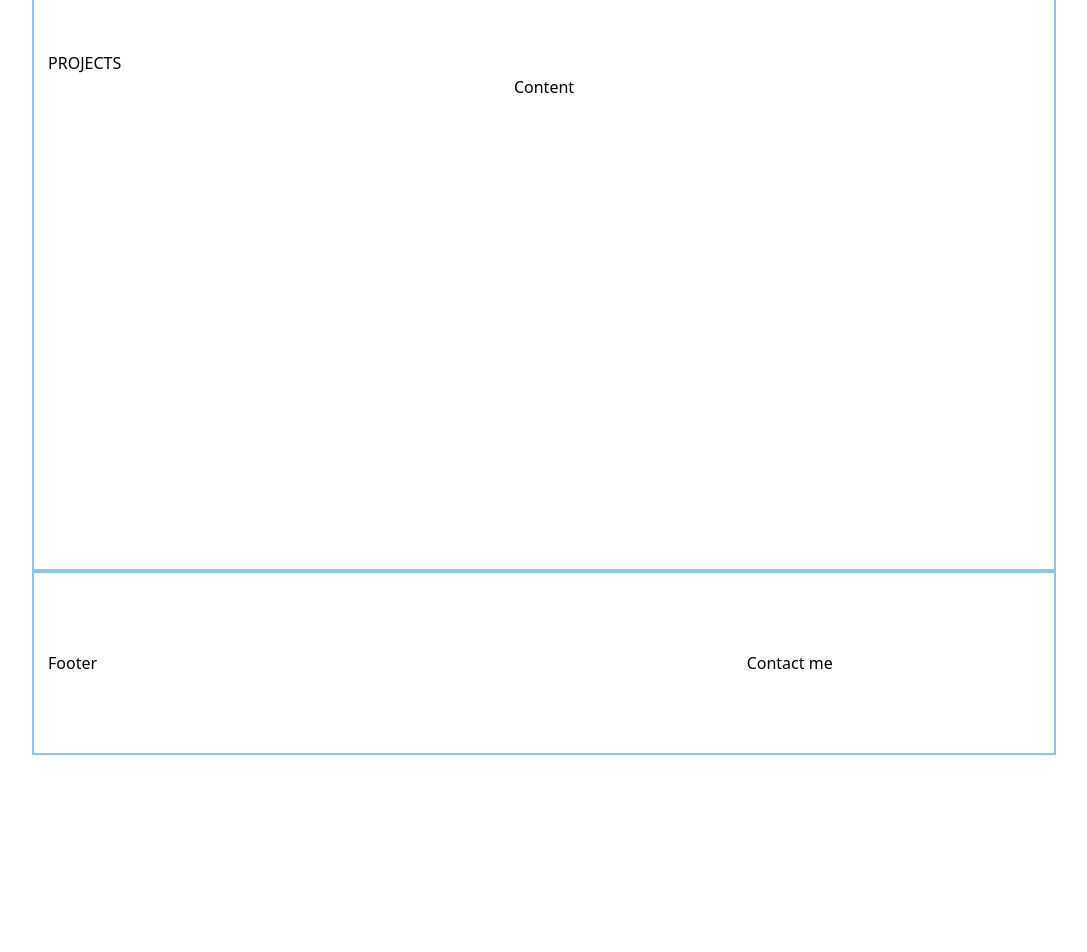
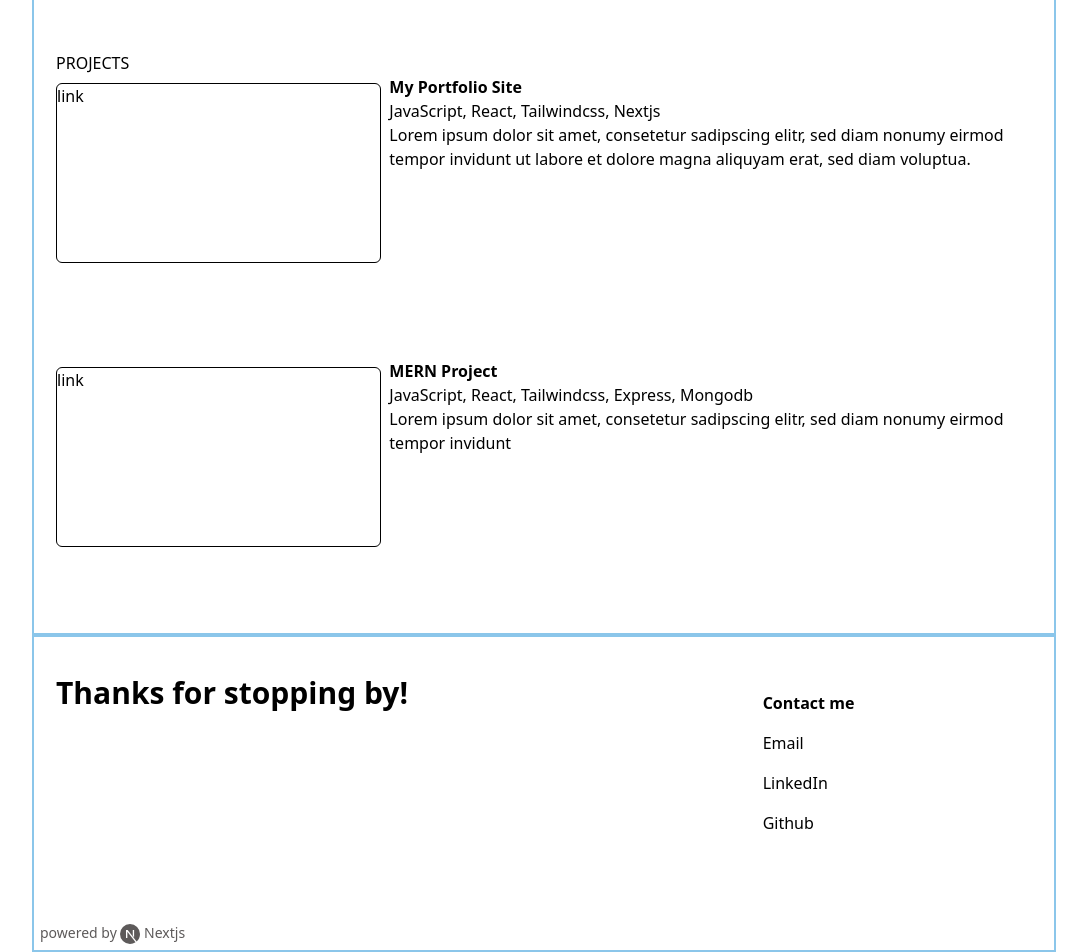
Before and after one commit to ddk-epic/my-portfolio, a Next.js app: page / in a window 1280 px wide. Shown: the part 1371-2323 px from the top of the page, without its empty margins (96-1183 px from the left). Before the commit the page ends 2126 px from the top, so only its background shows below. Built offline with nearby package versions, Linux system fonts and the light colour scheme.

Commit message:
add Project Cards + minor fixes

```diff
--- a/app/globals.css
+++ b/app/globals.css
@@ -13,6 +13,7 @@
   --color-secondary: #8bc6ea;
   --color-highlight: #fbb73d;
   --color-light: #f1f1f1;
+  --color-gray: #5d5a5a;
 }
 
 /*@media (prefers-color-scheme: dark) {
@@ -28,13 +29,15 @@ body {
 }
 
 h2 {
-  text-transform: uppercase;
+  @apply uppercase;
+}
+
+h3 {
+  @apply font-semibold;
 }
 
 .wrapper {
-  max-width: 1024px;
-  margin-left: auto;
-  margin-right: auto;
+  @apply max-w-[1024px] mx-auto;
 }
 
 .tempborder {
@@ -43,13 +46,13 @@ h2 {
 }
 
 .indent {
-  @apply mx-2 lg:mx-4;
+  @apply mx-4 lg:mx-6;
 }
 
-.hover-icon {
+.hover-effect {
   @apply fill-current transition-colors duration-150 ease-in-out;
 }
 
-.scale-icon {
+.scale-effect {
   @apply transform transition-all hover:scale-105 duration-150 ease-in-out;
 }
--- a/components/JumpButton.tsx
+++ b/components/JumpButton.tsx
@@ -5,7 +5,7 @@ const JumpButton = () => {
   return (
     <>
       <a href="#toolbox">
-        <ChevronDown className="w-8 h-8 lg:w-10 lg:h-10 cursor-pointer" />
+        <ChevronDown className="w-8 h-8 m-auto group-hover:stroke-primary cursor-pointer" />
       </a>
     </>
   );
--- /dev/null
+++ b/components/ProjectCard.tsx
@@ -0,0 +1,25 @@
+import { Project } from "@/constants/types";
+import React from "react";
+
+interface ProjectCardProps {
+  projectData: Project;
+}
+
+const ProjectCard = (props: ProjectCardProps) => {
+  const { title, link, technologies, description } = props.projectData;
+  return (
+    <div className="w-full md:flex gap-2 pb-20">
+      <div className="min-w-1/3 h-[180px] border-1 rounded-md my-2">
+        <a href={link}>link</a>
+      </div>
+
+      <div className="flex-grow">
+        <h3>{title}</h3>
+        <p>{technologies.join(", ")}</p>
+        <p>{description}</p>
+      </div>
+    </div>
+  );
+};
+
+export default ProjectCard;
--- a/components/UI/Footer.tsx
+++ b/components/UI/Footer.tsx
@@ -1,13 +1,33 @@
 import React from "react";
+import { contactLinks } from "@/constants/collections";
+import { NextIcon } from "../DevIcons";
 
 const Footer = () => {
   return (
     <section id="contact" className="tempborder wrapper">
-      <div className="flex py-20">
-        <div className="indent w-2/3">
-          <h1 className="h2">Footer</h1>
+      <div className="flex pt-10 pb-20">
+        <div className="indent max-w-2/3 w-2/3">
+          <h1 className="text-2xl md:text-3xl font-bold">
+            Thanks for stopping by!
+          </h1>
         </div>
-        <div className="flex-end">Contact me</div>
+        <div className="flex-grow">
+          <h3 className="pt-4">Contact me</h3>
+          <ul>
+            {contactLinks.map(({ name, link }) => (
+              <li key={name} className="pt-4">
+                <a href={link}>{name}</a>
+              </li>
+            ))}
+          </ul>
+        </div>
+      </div>
+      <div className="text-gray text-sm p-2">
+        powered by{" "}
+        <span>
+          <NextIcon className="w-5 h-5 inline-flex text-gray fill-current" />
+        </span>{" "}
+        Nextjs
       </div>
     </section>
   );
--- a/components/UI/Hero.tsx
+++ b/components/UI/Hero.tsx
@@ -4,23 +4,23 @@ import JumpButton from "../JumpButton";
 const Hero = () => {
   return (
     <section id="hero" className="tempborder wrapper w-full">
-      <div className="h-[750px] grid grid-cols-1 md:grid-cols-2 gap-2">
+      <div className="h-[750px] grid grid-cols-1 md:grid-cols-2">
         <aside>
-          <div className="indent h-full flex flex-col justify-center items-center mt-12">
-            <h1 className="my-8 text-4xl md:text-5xl text-center lg:text-left font-bold">
+          <div className="indent h-full flex flex-col justify-center items-center mt-12 md:pl-8 lg:pl-0">
+            <h1 className="my-8 text-4xl md:text-5xl text-center md:text-left font-bold">
               Hello! My name is Lorem ipsum.
             </h1>
-            <p className="text:md mx-4 lg:mx-0 md:text-lg lg:text-xl">
+            <p className="text:md md:text-lg lg:text-xl">
               Lorem ipsum dolor sit amet, consetetur sadipscing elitr, sed diam
               nonumy eirmod tempor invidunt ut labore et dolore magna aliquyam
               erat, sed diam voluptua.
             </p>
-            <div className="mt-6">
+            <div className="group mt-4 scale-effect hover-effect">
               <JumpButton />
             </div>
           </div>
         </aside>
-        <aside className="hidden md:block"></aside>
+        <aside className="indent hidden md:block"></aside>
       </div>
     </section>
   );
--- a/components/UI/Projects.tsx
+++ b/components/UI/Projects.tsx
@@ -1,12 +1,16 @@
+import { projects } from "@/constants/collections";
 import React from "react";
+import ProjectCard from "../ProjectCard";
 
 const Projects = () => {
   return (
-    <section id="projects" className="tempborder wrapper h-[600px]">
-      <div className="py-20">
+    <section id="projects" className="tempborder wrapper">
+      <div className="pt-20">
         <h2 className="indent h2">Projects</h2>
         <div className="indent flex flex-col justify-center items-center gap-2">
-          Content
+          {projects.map((card, index) => (
+            <ProjectCard key={index} projectData={card} />
+          ))}
         </div>
       </div>
     </section>
--- a/components/UI/Toolbox.tsx
+++ b/components/UI/Toolbox.tsx
@@ -15,12 +15,12 @@ const Toolbox = () => {
           </p>
           <div className="flex flex-wrap justify-center gap-8 pr-4 my-8">
             {icons.map(({ name, Icon }) => (
-              <div key={name} className="group scale-icon">
+              <div key={name} className="group scale-effect">
                 <Icon
                   key={name}
-                  className="w-18 md:h-18 m-auto group-hover:text-primary hover-icon"
+                  className="w-18 h-18 m-auto group-hover:text-primary hover-effect"
                 />
-                <p className="flex justify-center py-2 group-hover:text-primary hover-icon">
+                <p className="flex justify-center py-2 group-hover:text-primary hover-effect">
                   {name}
                 </p>
               </div>
--- a/constants/collections.ts
+++ b/constants/collections.ts
@@ -15,11 +15,18 @@ import {
   D3Icon,
   NextIcon,
 } from "@/components/DevIcons";
+import { Links, Project } from "./types";
 
-export const navLinks: { name: string; link: string }[] = [
+export const navLinks: Links[] = [
   { name: "Toolbox", link: "#toolbox" },
   { name: "Projects", link: "#projects" },
   //{ name: "About", link: "#about" },
+];
+
+export const contactLinks: Links[] = [
+  { name: "Email", link: "mailto:danhkhang95@gmail.com" },
+  { name: "LinkedIn", link: "https://www.linkedin.com/" },
+  { name: "Github", link: "https://github.com/" },
 ];
 
 export const icons: { name: string; Icon: React.ElementType }[] = [
@@ -39,3 +46,20 @@ export const icons: { name: string; Icon: React.ElementType }[] = [
   { name: "Postgres", Icon: PostgresIcon },
   { name: "Mongodb", Icon: MongodbIcon },
 ];
+
+export const projects: Project[] = [
+  {
+    title: "My Portfolio Site",
+    link: "/",
+    technologies: ["JavaScript", "React", "Tailwindcss", "Nextjs"],
+    description:
+      "Lorem ipsum dolor sit amet, consetetur sadipscing elitr, sed diam nonumy eirmod tempor invidunt ut labore et dolore magna aliquyam erat, sed diam voluptua.",
+  },
+  {
+    title: "MERN Project",
+    link: "/",
+    technologies: ["JavaScript", "React", "Tailwindcss", "Express", "Mongodb"],
+    description:
+      "Lorem ipsum dolor sit amet, consetetur sadipscing elitr, sed diam nonumy eirmod tempor invidunt",
+  },
+];
```
Also changed, not shown: constants/types.ts (+12 -0 lines).
